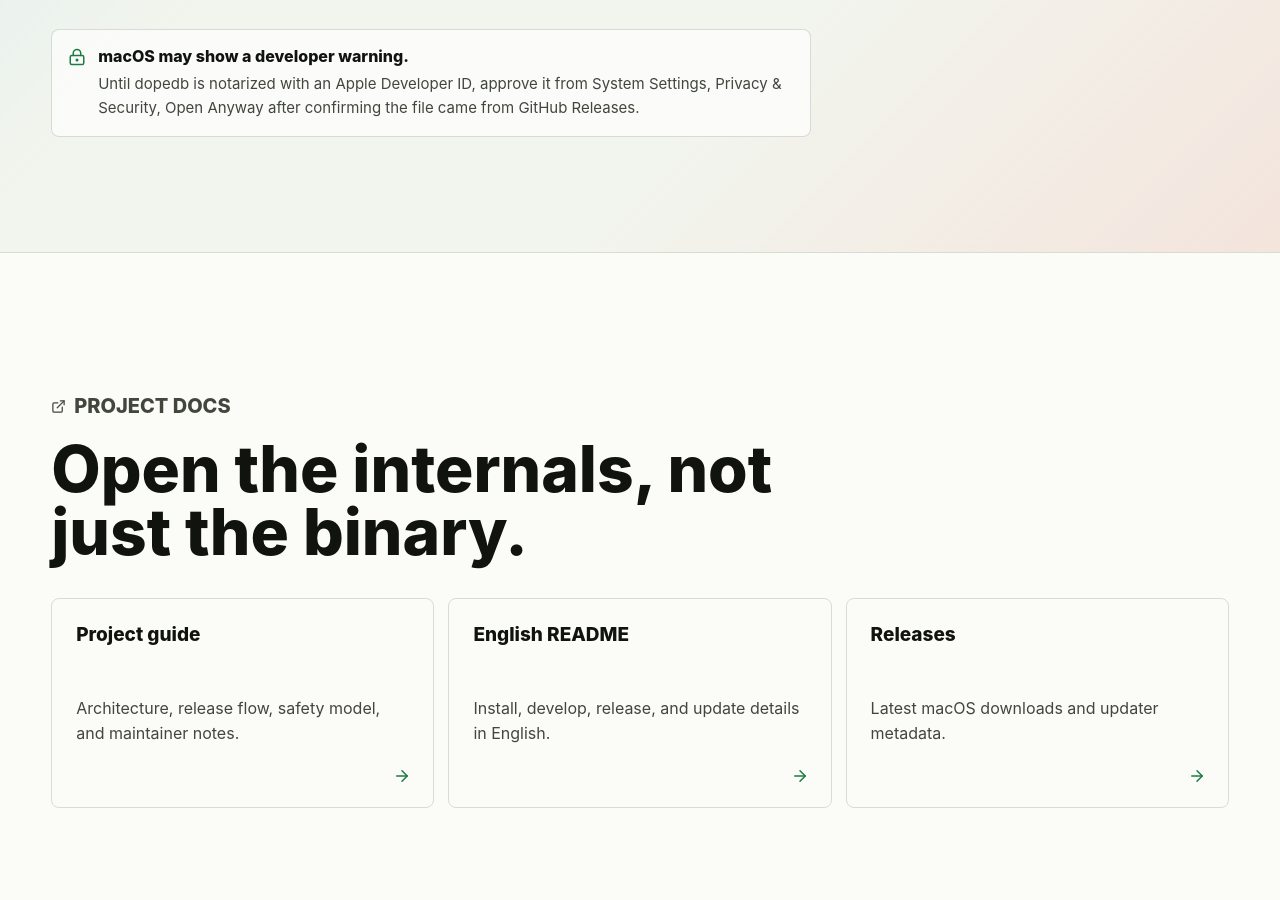
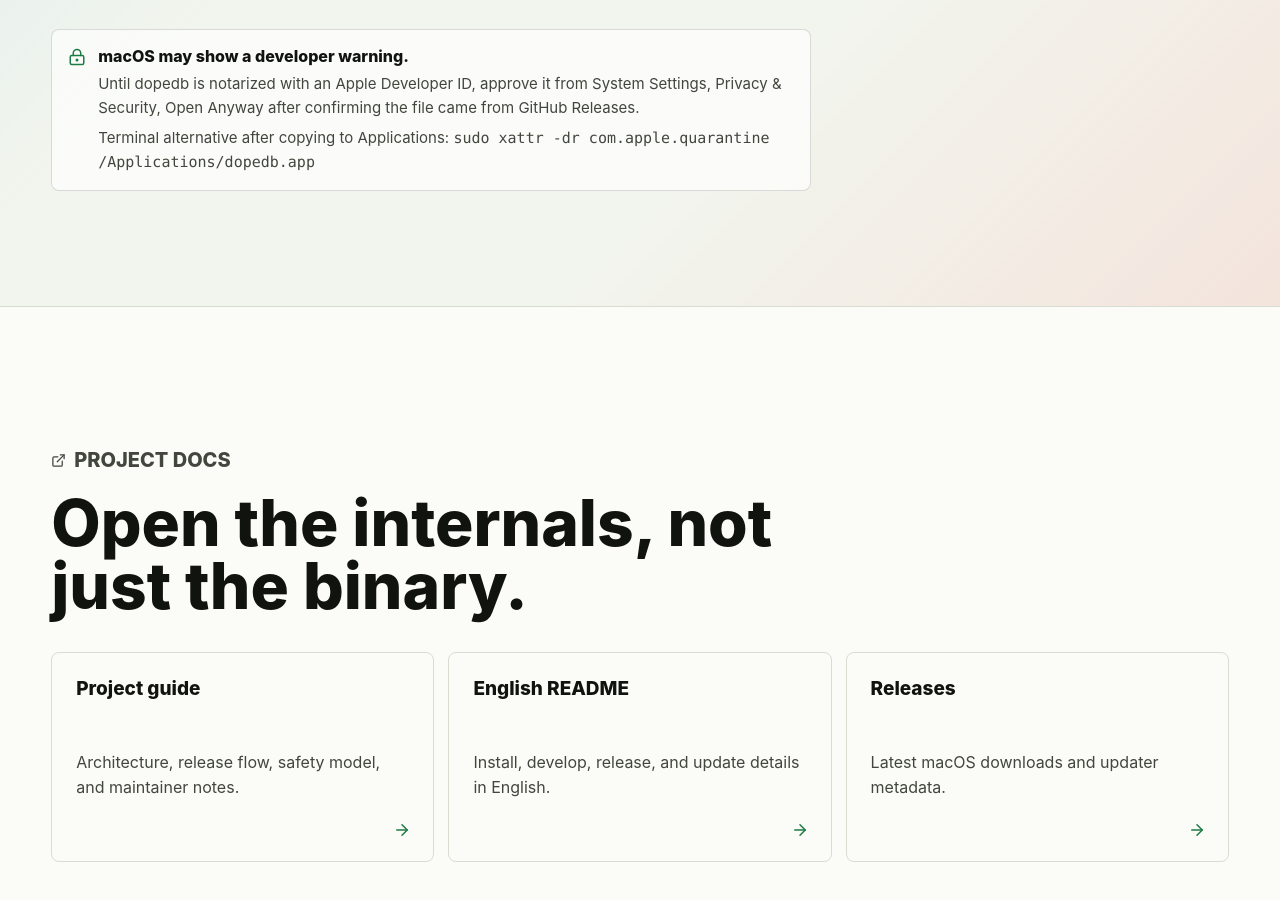
Before and after one commit to json-choi/agent-db, a Next.js app in the folder site/: page / in a window 1280 px wide. Shown: the part 2829-3729 px from the top of the page. Built offline with nearby package versions, Linux system fonts and the light colour scheme.

Commit message:
Document macOS quarantine bypass command

```diff
--- a/site/app/page.tsx
+++ b/site/app/page.tsx
@@ -247,6 +247,10 @@
                 System Settings, Privacy & Security, Open Anyway after confirming the file
                 came from GitHub Releases.
               </p>
+              <p>
+                Terminal alternative after copying to Applications:{" "}
+                <code>sudo xattr -dr com.apple.quarantine /Applications/dopedb.app</code>
+              </p>
             </div>
           </div>
         </div>
```
Also changed, not shown: 3 other files (tests, documents, lock files or other folders).
